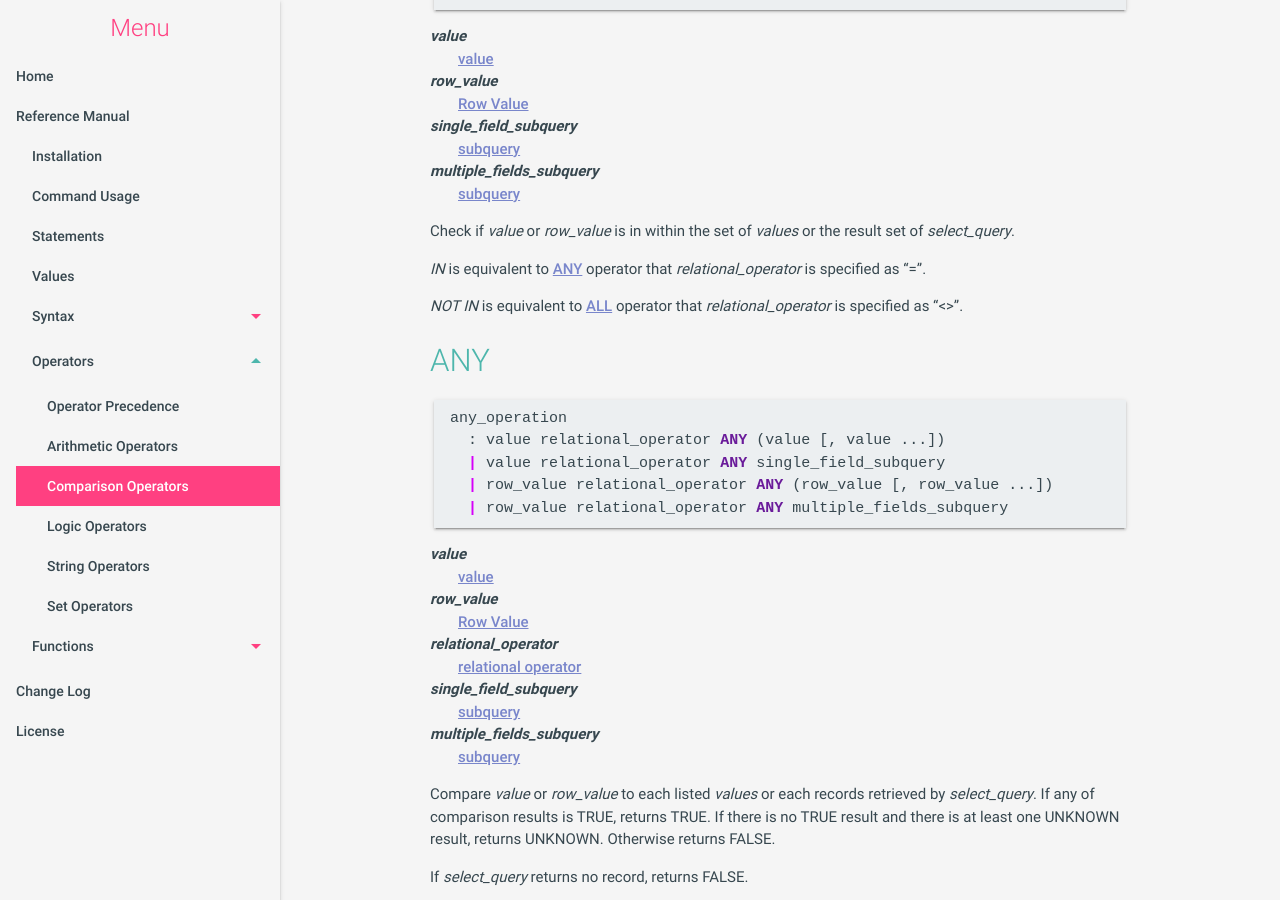
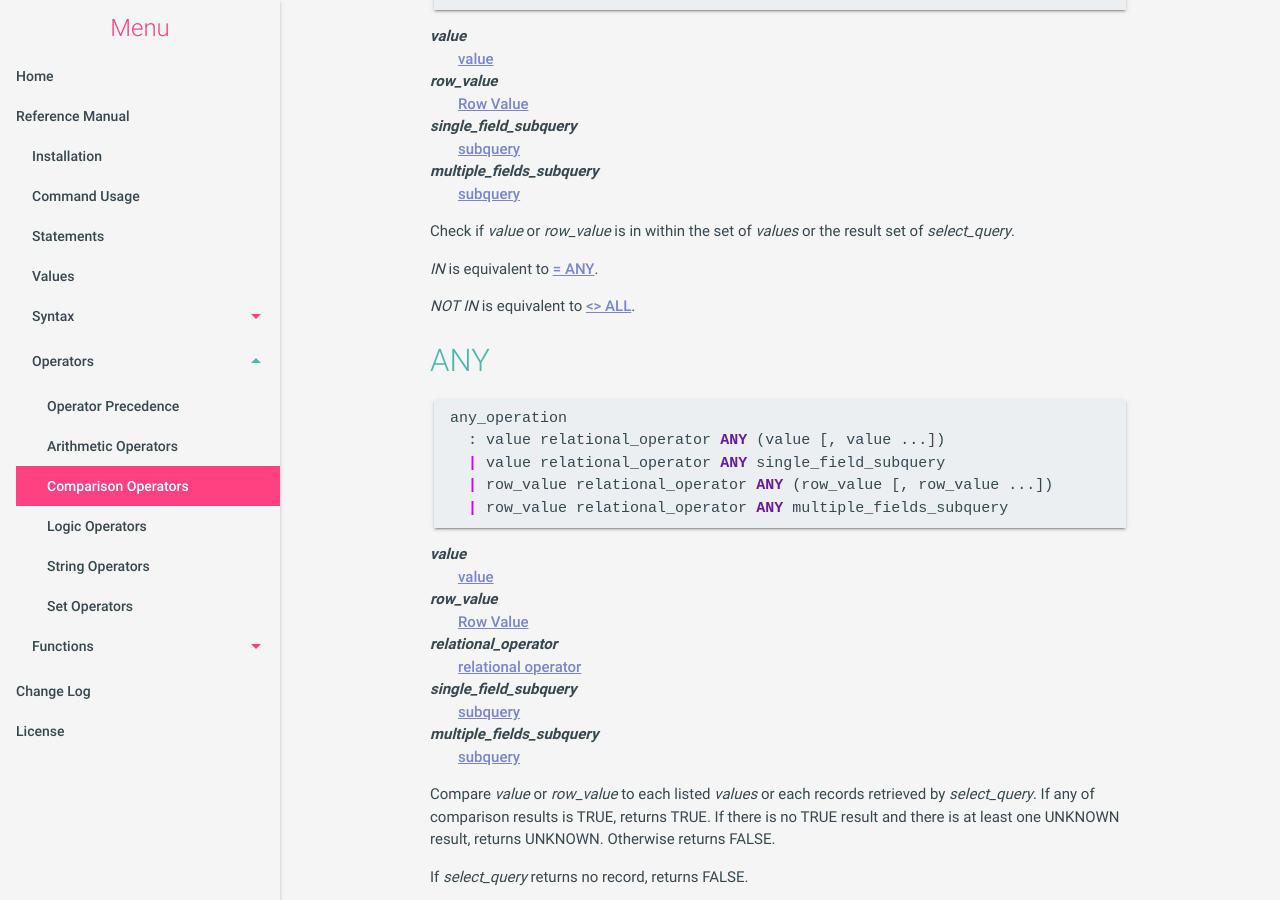
Before and after one commit to mithrandie/csvq, a Jekyll site: the page built from docs/_posts/2006-01-02-comparison-operators.md, in a window 1280 px wide and 900 px high, scrolled down 3111 px. Built offline with Jekyll 4.4.1, drawn with Linux system fonts in a browser that asks for light colours.

Commit message:
Update docs.

```diff
--- a/docs/_posts/2006-01-02-comparison-operators.md
+++ b/docs/_posts/2006-01-02-comparison-operators.md
@@ -164,9 +164,9 @@ _multiple_fields_subquery_
 
 Check if _value_ or _row_value_ is in within the set of _values_ or the result set of _select_query_.
 
-_IN_ is equivalent to [ANY](#any) operator that _relational_operator_ is specified as "=".
+_IN_ is equivalent to [= ANY](#any).
 
-_NOT IN_ is equivalent to [ALL](#all) operator that _relational_operator_ is specified as "<>".
+_NOT IN_ is equivalent to [<> ALL](#all).
 
 ## ANY
 {: #any}
--- a/docs/sitemap.xml
+++ b/docs/sitemap.xml
@@ -126,7 +126,7 @@
     </url>
     <url>
         <loc>https://mithrandie.github.io/csvq/reference/comparison-operators.html</loc>
-        <lastmod>2019-06-01T12:02:27+00:00</lastmod>
+        <lastmod>2019-06-01T12:43:45+00:00</lastmod>
     </url>
     <url>
         <loc>https://mithrandie.github.io/csvq/reference/logic-operators.html</loc>
```
